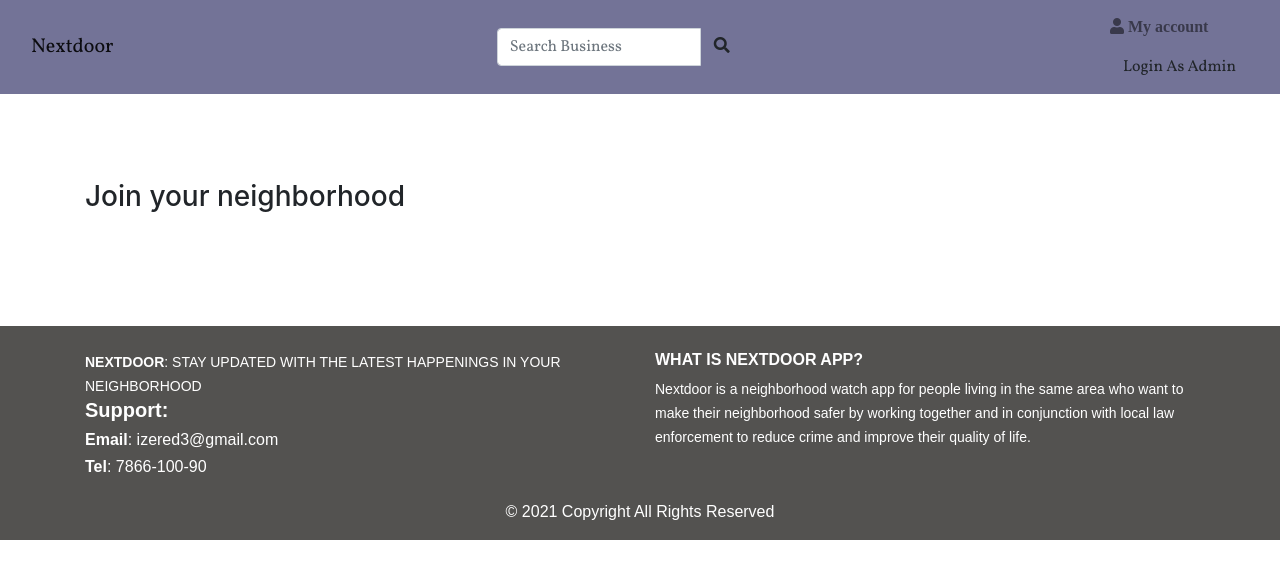
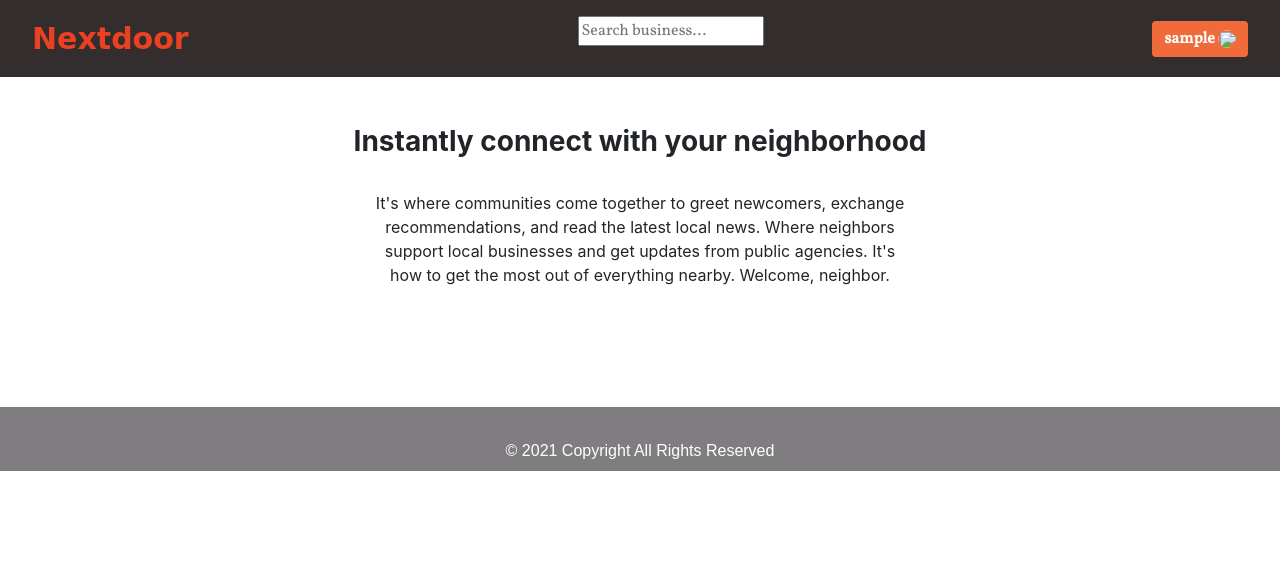
Before and after one commit to demarillacizere/nextdoor, a Django app: page /index in a window 1280 px wide. Shown: the top 579 px of the page. Run offline with Django 3.2, Linux system fonts and the light colour scheme; the visitor is signed in with stand-in values (Sample User, id 1); data that the repository does not hold is empty; some libraries are stand-ins or nearby versions.

Commit message:
modified the navbar

```diff
--- a/nextdoor/templates/base.html
+++ b/nextdoor/templates/base.html
@@ -17,6 +17,13 @@
   <link rel="preconnect" href="https://fonts.gstatic.com">
   <link href="https://fonts.googleapis.com/css2?family=Vollkorn&display=swap" rel="stylesheet">
   <link rel="stylesheet" href="https://use.fontawesome.com/releases/v5.8.2/css/all.css?q=1280549780">
+  <style>
+    .btn{
+      color:white;
+      background-color:rgb(240, 106, 58);
+      border:none;
+    }
+  </style>
 </head>
 <body>
     {% include "navbar.html" %}
--- a/nextdoor/templates/business.html
+++ b/nextdoor/templates/business.html
@@ -3,7 +3,7 @@
 {% block content %}
 {{block.super}}
 
-<div style='margin-top:150px;'>
+<div>
     <h4 class='text-center'><strong>{{business.name}}</strong></h4><br><br>
     <div class='row'>
         <div class='col-md-1'></div>
--- a/nextdoor/templates/footer.html
+++ b/nextdoor/templates/footer.html
@@ -9,48 +9,9 @@
     margin-top:80px;
   }
   </style>
-<footer class="page-footer font-small pt-4" style="background-color: #535250;color: white;font-family:Arial, Helvetica, sans-serif">
-
-    <!-- Footer Text -->
-    <div class="container">
-
-      <!-- Grid row -->
-      <div class="row">
-
-        <!-- Grid column -->
-        <div class="col-md-6 mt-md-0 mt-3">
-
-          <!-- Content -->
-          <small class="text-uppercase "><strong> Nextdoor</strong>:  stay updated with the latest happenings in your neighborhood </small>
-          <h5 class="font-weight-bold"><strong> Support</strong>:</h5>
-          <h6 ><strong>Email</strong>: izered3@gmail.com<h6>
-          <h6><strong> Tel</strong>: 7866-100-90</h6>
-        </div>
-        <!-- Grid column -->
-
-
-
-        <!-- Grid column -->
-        <div class="col-md-6 mb-md-0 mb-3" >
-
-          <!-- Content -->
-          <h6 class="text-uppercase font-weight-bold"><strong> What Is Nextdoor App?</strong></h6>
-          <small>Nextdoor is a neighborhood watch app for people living in the same area who want to make their neighborhood safer by working together and in conjunction with local law enforcement to reduce crime and improve their quality of life.</small>
-          <hr class="clearfix w-100 d-md-none pb-3">
-
-        </div>
-        <!-- Grid column -->
-
-      </div>
-      <!-- Grid row -->
-
+<footer class="page-footer font-small pt-4" style="background-color: #807d81;color: white;font-family:Arial, Helvetica, sans-serif">
+    <div class="footer-copyright text-center py-2">© 2021 Copyright <span style="color: white;">All Rights Reserved</span>
     </div>
-    <!-- Footer Text -->
-
-    <!-- Copyright -->
-    <div class="footer-copyright text-center py-3">© 2021 Copyright <span style="color: white;">All Rights Reserved</span>
-    </div>
-    <!-- Copyright -->
 
   </footer>
   <!-- Footer -->
--- a/nextdoor/templates/home.html
+++ b/nextdoor/templates/home.html
@@ -8,7 +8,7 @@
         margin:50px auto;
     }
 </style>
-<div class='container' style='margin-top:150px;'>
+<div class='container'>
     {% if user.is_authenticated %}
     <ul class="nav justify-content-center nav-tabs">
         <li class="nav-item">
--- a/nextdoor/templates/index.html
+++ b/nextdoor/templates/index.html
@@ -4,11 +4,17 @@
 {% load bootstrap4 %}
 {{block.super}}
 
-<div class='container' style='margin-top:180px;'>
-<h3>Join your neighborhood</h3><br>
-    <div class='row'>
+<div class='container'>
+<h3 class='text-center'><b>Instantly connect with your neighborhood</b></h3><br>
+<div class='row'>
+    <div class='col-md-3'></div>
+    <div class='col-md-6 col-mg-5'>
+        <p class='text-center'>It's where communities come together to greet newcomers, exchange recommendations, and read the latest local news. Where neighbors support local businesses and get updates from public agencies. It's how to get the most out of everything nearby. Welcome, neighbor.</p><br>
+    </div>
+</div>
+    <div class='row' style='grid-gap:30px;'>
         {% for hood in hoods %}
-        <div class='col-md-6 card' style='text-align:center;padding:20px;'>
+        <div class='col-md-5 card' style='text-align:center;padding:20px;'>
             <h5><b>{{hood.name}}</b></h5><br>
             <div><img src='{{hood.hood_pic.url}}' width="100%"></div><br>
             <a class='btn btn-info' href='/join/{{hood.id}}' style='width:40%; margin:auto;'>Join</a>
--- a/nextdoor/templates/my_profile.html
+++ b/nextdoor/templates/my_profile.html
@@ -8,7 +8,7 @@
         margin-top: 80px;
     }
 </style>
-<div class="container" style='margin-top:150px;'>
+<div class="container">
 
     <div class="row">
         <div class="col-lg-6" >
--- a/nextdoor/templates/navbar.html
+++ b/nextdoor/templates/navbar.html
@@ -1,75 +1,53 @@
-{% load bootstrap4 %}
 <!DOCTYPE html>
 <html lang="en">
+
 <head>
-
     <meta charset="utf-8">
-  <meta name="viewport" content="width=device-width, initial-scale=1">
+    <meta name="viewport">
     <style>
-    nav{
-      background-color:rgb(115, 115, 151);
-      position:fixed;
-      top:0;
-      width:100%;
-      color: black;
-      z-index:2;
-      font-family: 'Vollkorn', serif;
+        .navbar{
+          background-color:rgb(51, 45, 45);
+          color:rgb(235, 110, 38);
+          font-family: 'Vollkorn', serif;}
+        @media screen and (max-width:992px){
+        #search_form, #profile, .upload{
+       display: none;
         }
-    nav a{
-      text-decoration: none;
-      color:black;
     }
     </style>
 </head>
+
 <body>
-<nav class="navbar navbar-light" style='position:fixed;'>
-  <div class="container-fluid">
+    <div class="navbar container-fluid">
       <div class="navbar-header">
-    <a class="navbar-brand" href="{% url 'home' %}">Nextdoor</a>
-      <!-- <button type="button" class="navbar-toggle" data-toggle="collapse" data-target=".navbar-collapse">
-        <span class="icon-bar"></span>
-        <span class="icon-bar"></span>
-        <span class="icon-bar"></span>
-      </button> -->
+        <a class="nav-link" href="{% url 'index' %}" style="font-size:30px;font-weight:bolder; color:rgb(235, 65, 35); font-family: 'Carter One', cursive; ">Nextdoor</a>
       </div>
+      <form class="navbar-form navbar-center" role="search" id='search_form' action="{% url 'search_results' %}">
+        <div class="form-group">
+          <input type="text" name="business" placeholder="Search business..." id="search">
+        </div>
+      </form>
+      <div class='nav navbar navbar-right'>
+              {% if user.is_authenticated %}
+                  <div class="dropdown">
+                      <a class="btn btn" data-toggle="dropdown" style="font-weight:bolder; color:rgb(255, 255, 255);">{{ user.username }} <img src='{{user.profile.profile_pic.url}}' width='18px' height='18px' style='border-radius:50%;'>
+                      </a>
+                      <div class="dropdown-menu">
+                          <a class="dropdown-item" href="{%url 'my_profile'%}">Profile</a>
+                          <div class="dropdown-divider"></div>
+                          <a class="dropdown-item" href="/logout">Logout</a>
+                      </div>
+              {% else %}
 
-        <form class="navbar-form navbar-center" role="search" action="{% url 'search_results' %}">
+              <a class='btn btn-default' href="/accounts/login/?next=/">Login</a>
 
-          <div class="input-group">
-            <input type="text" class="form-control" placeholder="Search Business" name="business">
-            <div class="input-group-btn">
-              <button class="btn btn-default" type="submit"><i class="fas fa-search"></i></button>
+              {% endif %}
                         </div>
                     </div>
+                </div>
+            </div>
+        </div>
+    </div><br><br>
+</body>
 
-        </form>
-
-    <div class="">
-    <ul class="nav navbar-nav navbar-right">
-        {% if user.is_authenticated %}
-        <li class="dropdown nav-item">
-          <a href="#" class="nav-link" data-toggle="dropdown" role="button" aria-expanded="false"><i class="fas fa-user"> My account</i>
-                </a>
-          <ul class="dropdown-menu" role="menu">
-            <li><a href="{% url 'my_profile' %}" style='text-decoration: none;'><img src='{{my_profile.profile_pic.url}}' width='20px' height='20px' style='border-radius:50%;' class='image-thumbnail'>{{request.user.username}}</a></li>
-            <li>
-              <a href="/accounts/password/change">Change Password</a>
-            </li>
-            <li>
-              <a href="/logout">Logout</a>
-            </li>
-          </ul>
-        </li>
-    {% else %}
-    <li>
-      <a class='btn btn-default' href="/accounts/login">Login</a>
-    </li>
-    {% endif %}
-    <li>
-      <a class='btn btn-default' href="/admin">Login As Admin</a>
-    </li>
-</ul>
-  </div></div>
-</nav>
-</body>
 </html>
--- a/nextdoor/templates/search.html
+++ b/nextdoor/templates/search.html
@@ -3,7 +3,7 @@
 {% block content %}
 <style>
 </style>
-<div class="container" style='margin-top:150px;'>
+<div class="container">
 
   <div>
     {% if businesses %}
```
Also changed, not shown: media/images/Gisenyi.jpeg (added), media/images/gisenyi.jpg (added). Lines whose indentation alone changed are shown as unchanged.
